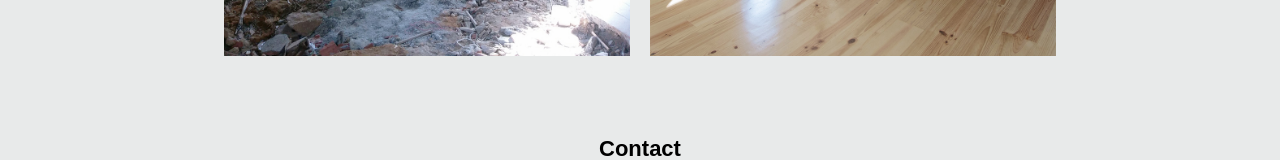
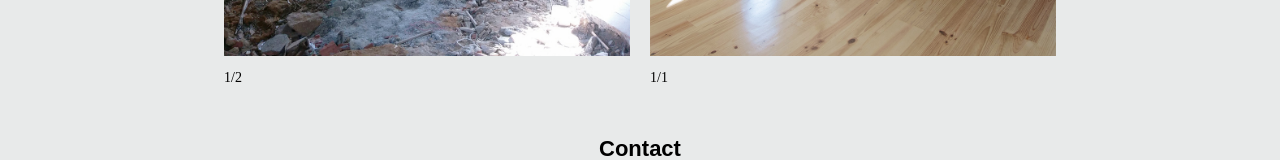
Before and after one commit to mendes-r/krafna-collective, an Angular app: page /project/01 in a window 1280 px wide. Shown: the part 618-778 px from the top of the page. Built offline with nearby package versions, Linux system fonts and the light colour scheme.

Commit message:
Add slide counter to slideshow

```diff
--- a/src/app/app.component.css
+++ b/src/app/app.component.css
@@ -9,7 +9,7 @@ h6 {
   margin: 0;
   font-size: small;
   font-weight: 100;
-  font-family: "Times New Roman", Times, serif;
+  font-family: var(--font-family-2);
 }
 
 #footer {
--- a/src/app/frame-links/contact/contact.component.css
+++ b/src/app/frame-links/contact/contact.component.css
@@ -3,7 +3,7 @@
   top: 50%;
   left: 50%;
   transform: translate(-50%, -50%);
-  font-family: 'Times New Roman', Times, serif;
+  font-family: var(--font-family-2);
   font-weight: 100;
 }
 
--- a/src/app/project-slideshow/project-slider.component.css
+++ b/src/app/project-slideshow/project-slider.component.css
@@ -6,8 +6,13 @@
 
 #project-name {
   width: 100%;
-  font-family: "Times New Roman", Times, serif;
+  font-family: var(--font-family-2);
   margin-bottom: -20px;
+}
+
+.slide-counter {
+  font-family: var(--font-family-2);
+  font-size: 14px;
 }
 
 .slides-container {
--- a/src/app/project-slideshow/project-slider.component.html
+++ b/src/app/project-slideshow/project-slider.component.html
@@ -12,6 +12,7 @@
       src="{{ image_left }}"
       (click)="showSlidesLeft()"
     />
+    <p class="slide-counter">{{currentSlideLeft}}/{{slideLeftSize}}</p>
   </div>
 
   <div class="slides-container s-right">
@@ -23,5 +24,6 @@
       src="{{ image_right }}"
       (click)="showSlidesRight()"
     />
+    <p class="slide-counter">{{currentSlideRight}}/{{slideRightSize}}</p>
   </div>
 </div>
--- a/src/app/project-slideshow/project-slider.component.ts
+++ b/src/app/project-slideshow/project-slider.component.ts
@@ -1,5 +1,5 @@
 import { Project } from './../entity/project';
-import { AfterViewInit, Component, OnInit } from '@angular/core';
+import { AfterViewInit, ChangeDetectorRef, Component, OnInit } from '@angular/core';
 import { ActivatedRoute } from '@angular/router';
 import { ProjectService } from '../service/project.service';
 
@@ -13,10 +13,15 @@ export class ProjectSliderComponent implements OnInit, AfterViewInit {
   id: string = '';
   slideIndexLeft: number = 0;
   slideIndexRight: number = 0;
+  slideLeftSize!: number;
+  slideRightSize!: number;
+  currentSlideLeft!: number;
+  currentSlideRight!: number;
 
   constructor(
     private route: ActivatedRoute,
-    private _service: ProjectService
+    private _service: ProjectService,
+    private ref: ChangeDetectorRef
   ) {}
 
   ngOnInit(): void {
@@ -27,6 +32,7 @@ export class ProjectSliderComponent implements OnInit, AfterViewInit {
   ngAfterViewInit(): void {
     this.showSlidesLeft();
     this.showSlidesRight();
+    this.ref.detectChanges();
   }
 
   showSlidesLeft() {
@@ -35,6 +41,9 @@ export class ProjectSliderComponent implements OnInit, AfterViewInit {
     ) as HTMLCollectionOf<HTMLElement>;
 
     this.slideIndexLeft++;
+
+    this.slideLeftSize = slides.length;
+    this.currentSlideLeft = this.slideIndexLeft;
 
     if (this.slideIndexLeft >= slides.length) {
       this.slideIndexLeft = 0;
@@ -49,6 +58,9 @@ export class ProjectSliderComponent implements OnInit, AfterViewInit {
     ) as HTMLCollectionOf<HTMLElement>;
 
     this.slideIndexRight++;
+
+    this.slideRightSize = slides.length;
+    this.currentSlideRight = this.slideIndexRight;
 
     if (this.slideIndexRight >= slides.length) {
       this.slideIndexRight = 0;
--- a/src/styles.css
+++ b/src/styles.css
@@ -6,7 +6,7 @@ body{
   padding: 0;
   display: flex;
   flex-direction: column;
-  font-family: Helvetica;
+  font-family: var(--font-family-1);
 }
 
 :root {
@@ -14,4 +14,6 @@ body{
   --frame-margin: 20px;
   --font-color: black;
   --background-color: rgb(232,234,234);
+  --font-family-1: Helvetica, Arial, sans-serif;
+  --font-family-2: 'Times New Roman', Times, serif;
 }
```
